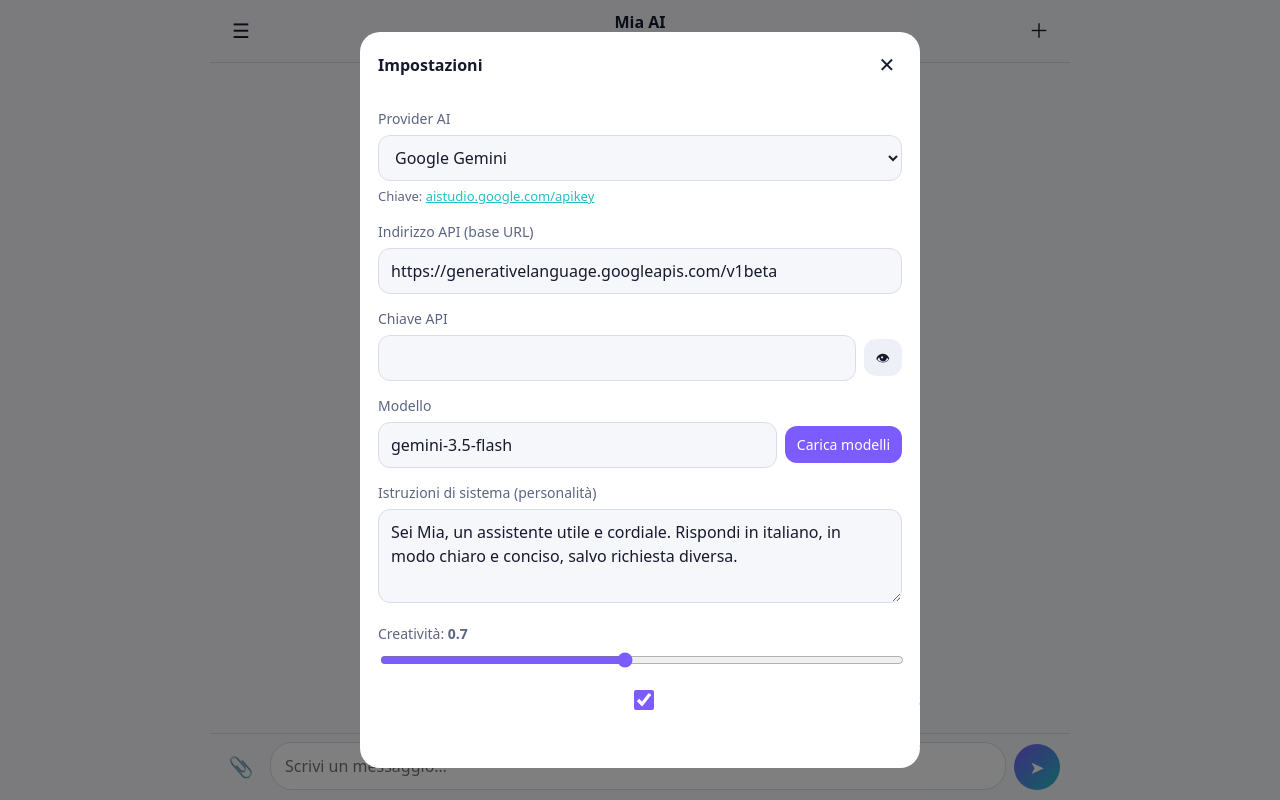
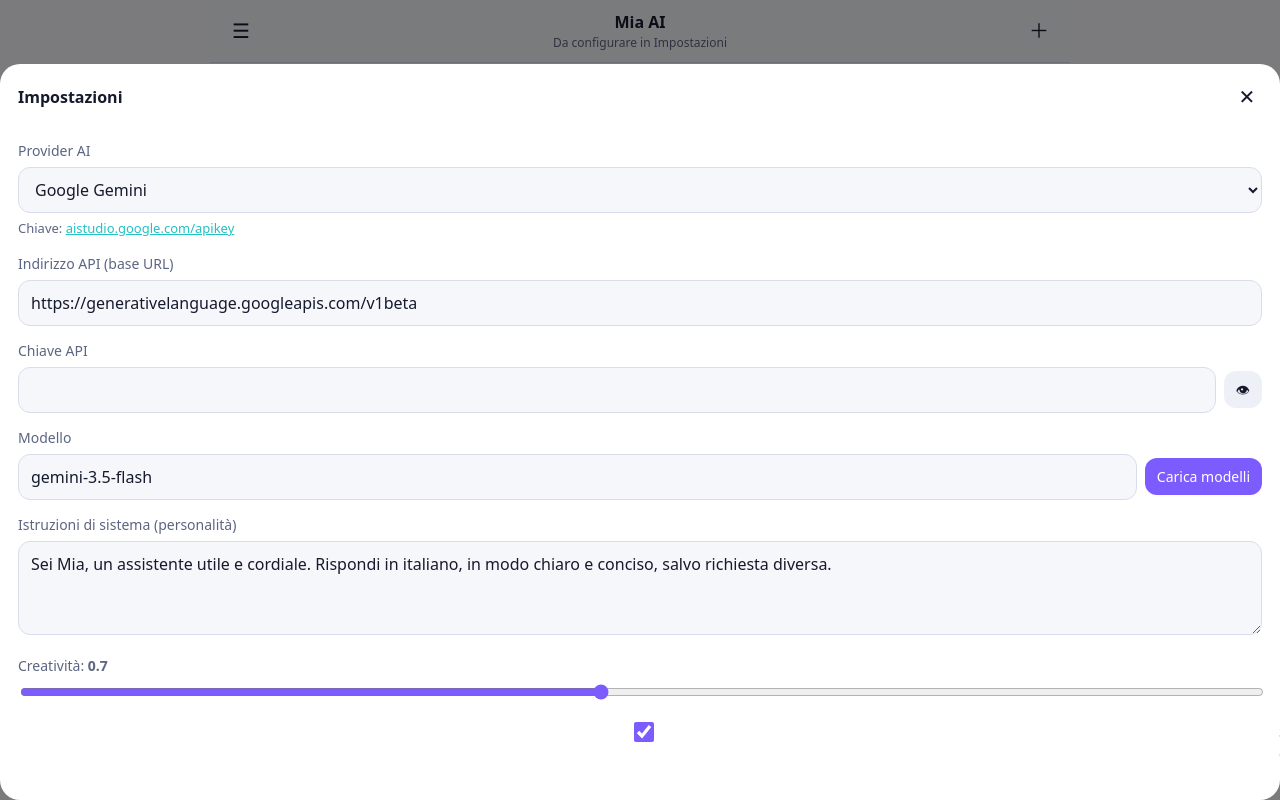
Before and after one commit to micmax1000-afk/mia-ai-app, a website: page index.html in a window 1280 px wide. Drawn offline with Linux system fonts and the light colour scheme.

Commit message:
Correzioni grafiche pannello Impostazioni + sync README
- Aggiunti css/app-fix.css e js/app-fix.js per bloccare lo scroll dello sfondo e evitare troncamento testi
- Collegati i file in index.html
- README aggiornato: rimossi riferimenti a Duck.ai e Ollama (non più nei preset)

Co-authored-by: micmax1000-afk <micmax1000-afk@users.noreply.github.com>

```diff
--- /dev/null
+++ b/css/app-fix.css
@@ -0,0 +1,39 @@
+/* Mia AI - correzioni visualizzazione pannelli (Impostazioni / scelta modello) */
+
+/* Blocca lo scroll dello sfondo quando una sheet è aperta */
+body.sheet-open {
+  position: fixed;
+  width: 100%;
+  overflow: hidden;
+}
+
+/* La sheet copre tutto lo schermo e resta sopra ogni contenuto */
+.sheet {
+  position: fixed;
+  inset: 0;
+  z-index: 20;
+  background: rgba(0, 0, 0, 0.5);
+  display: flex;
+  align-items: flex-end;
+  justify-content: center;
+  overscroll-behavior: contain;
+}
+
+/* La card interna non esce dai bordi e non taglia i testi */
+.sheet-card {
+  width: 100%;
+  max-width: 100vw;
+  max-height: 92vh;
+  overflow: hidden;
+}
+
+/* Evita che testi, input e select vengano tagliati a destra su schermi stretti */
+.sheet-body,
+.sheet-body input,
+.sheet-body select,
+.sheet-body textarea,
+.field span,
+.hint {
+  overflow-wrap: anywhere;
+  max-width: 100%;
+}
--- a/index.html
+++ b/index.html
@@ -9,6 +9,7 @@
 <link rel="icon" href="icons/icon.svg" type="image/svg+xml">
 <title>Mia AI</title>
 <link rel="stylesheet" href="css/app.css">
+<link rel="stylesheet" href="css/app-fix.css">
 </head>
 <body>
 <div id="app">
@@ -155,5 +156,6 @@
 <script src="js/markdown.js"></script>
 <script src="js/providers.js"></script>
 <script src="js/app.js"></script>
+<script src="js/app-fix.js"></script>
 </body>
 </html>
--- /dev/null
+++ b/js/app-fix.js
@@ -0,0 +1,23 @@
+/* Mia AI - gestione classe sheet-open sul body quando si aprono/chiudono i pannelli */
+(function () {
+  'use strict';
+
+  function updateSheetOpen() {
+    const openSheet = document.querySelector('.sheet:not([hidden])');
+    document.body.classList.toggle('sheet-open', !!openSheet);
+  }
+
+  const observer = new MutationObserver(function (mutations) {
+    for (const m of mutations) {
+      if (m.type === 'attributes' && m.attributeName === 'hidden') {
+        updateSheetOpen();
+        break;
+      }
+    }
+  });
+
+  observer.observe(document.body, { subtree: true, attributes: true });
+
+  // Inizializza all'avvio
+  updateSheetOpen();
+})();
```
